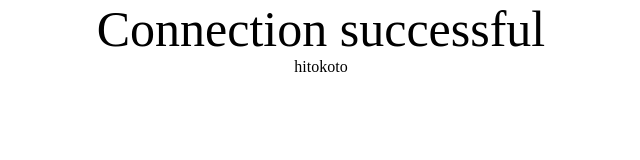
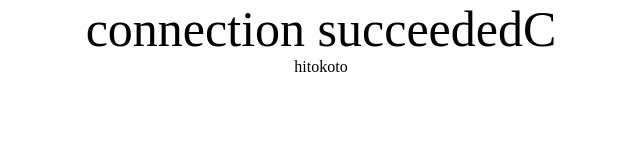
Before and after one commit to cnhkbbs/jstools, a plain HTML site: page index.html in a window 1280 px wide. Shown: the whole page, without its empty margins (319-959 px from the left). Drawn offline with Linux system fonts and the light colour scheme; no server answers.

Commit message:
Update index.html

```diff
--- a/index.html
+++ b/index.html
@@ -38,7 +38,7 @@
 	</head>
 	<body>
 		<div id="main">
-			<a id="maintitle">Connection successful</a><br />
+			<a id="maintitle">connection succeededC</a><br />
 			<a>hitokoto</a>
 			<a id="hitokoto_text"></a>
 		</div>
```
